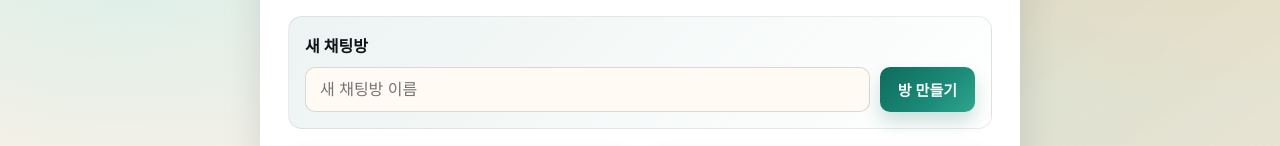
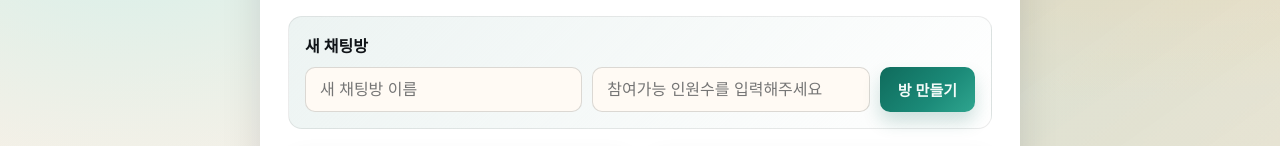
Before and after one commit to C1uckcluck/Chatting, a Next.js app in the folder view-nextjs/: page / in a window 1280 px wide. Shown: the part 147-293 px from the top of the page. Built offline with nearby package versions, Linux system fonts and the light colour scheme; no server answers.

Commit message:
feat: show room counts and validate capacity input

```diff
--- a/view-nextjs/app/page.tsx
+++ b/view-nextjs/app/page.tsx
@@ -8,6 +8,8 @@ import { apiUrl } from './lib/api';
 interface ChatRoomDto {
     roomId: string;
     name: string;
+    maxCapacity?: number | null;
+    currentCount?: number | null;
 }
 
 interface ApiResponse<T> {
@@ -28,6 +30,7 @@ export default function Lobby() {
     const [rooms, setRooms] = useState<ChatRoomDto[]>([]);
     const [myRooms, setMyRooms] = useState<ChatRoomDto[]>([]);
     const [newRoomName, setNewRoomName] = useState<string>('');
+    const [newRoomMaxCapacity, setNewRoomMaxCapacity] = useState<string>('');
     const [username, setUsername] = useState<string | null>(null);
     const [roomsPage, setRoomsPage] = useState(0);
     const [roomsTotalPages, setRoomsTotalPages] = useState(0);
@@ -94,15 +97,23 @@ export default function Lobby() {
             alert('채팅방 이름을 입력해 주세요.');
             return;
         }
+        const parsedMaxCapacity = Number.parseInt(newRoomMaxCapacity, 10);
+        if (!Number.isFinite(parsedMaxCapacity) || parsedMaxCapacity < 1) {
+            alert('최소 참가 인원은 1명입니다.');
+            return;
+        }
 
         try {
             const response = await fetch(apiUrl('/chat/rooms'), {
                 method: 'POST',
                 headers: {
-                    'Content-Type': 'text/plain',
+                    'Content-Type': 'application/json',
                     ...getAuthHeaders(),
                 },
-                body: newRoomName,
+                body: JSON.stringify({
+                    name: newRoomName.trim(),
+                    maxCapacity: parsedMaxCapacity,
+                }),
             });
 
             if (response.status === 401 || response.status === 403) {
@@ -115,6 +126,7 @@ export default function Lobby() {
                 throw new Error(payload?.message || 'Network response was not ok');
             }
             setNewRoomName('');
+            setNewRoomMaxCapacity('');
             await fetchRooms(0);
             await fetchMyRooms();
         } catch (error) {
@@ -171,6 +183,15 @@ export default function Lobby() {
                             onChange={(e) => setNewRoomName(e.target.value)}
                             onKeyUp={(e) => e.key === 'Enter' && createRoom()}
                         />
+                        <input
+                            type="number"
+                            min={1}
+                            placeholder="참여가능 인원수를 입력해주세요"
+                            value={newRoomMaxCapacity}
+                            onChange={(e) =>
+                                setNewRoomMaxCapacity(e.target.value)
+                            }
+                        />
                         <button onClick={createRoom}>방 만들기</button>
                     </div>
                 </section>
@@ -189,7 +210,9 @@ export default function Lobby() {
                                 <li key={room.roomId} className="room-item">
                                     <Link className="room-link" href={`/chat/${room.roomId}`}>
                                         <span className="room-name">{room.name}</span>
-                                        <span className="room-meta">입장</span>
+                                        <span className="room-meta">
+                                            {room.currentCount ?? 0} / {room.maxCapacity ?? "-"}
+                                        </span>
                                     </Link>
                                 </li>
                             ))}
@@ -208,7 +231,9 @@ export default function Lobby() {
                                 <li key={room.roomId} className="room-item">
                                     <Link className="room-link" href={`/chat/${room.roomId}`}>
                                         <span className="room-name">{room.name}</span>
-                                        <span className="room-meta">살펴보기</span>
+                                        <span className="room-meta">
+                                            {room.currentCount ?? 0} / {room.maxCapacity ?? "-"}
+                                        </span>
                                     </Link>
                                 </li>
                             ))}
```
Also changed, not shown: view-nextjs/app/chat/[roomId]/page.tsx (+7 -0 lines).
